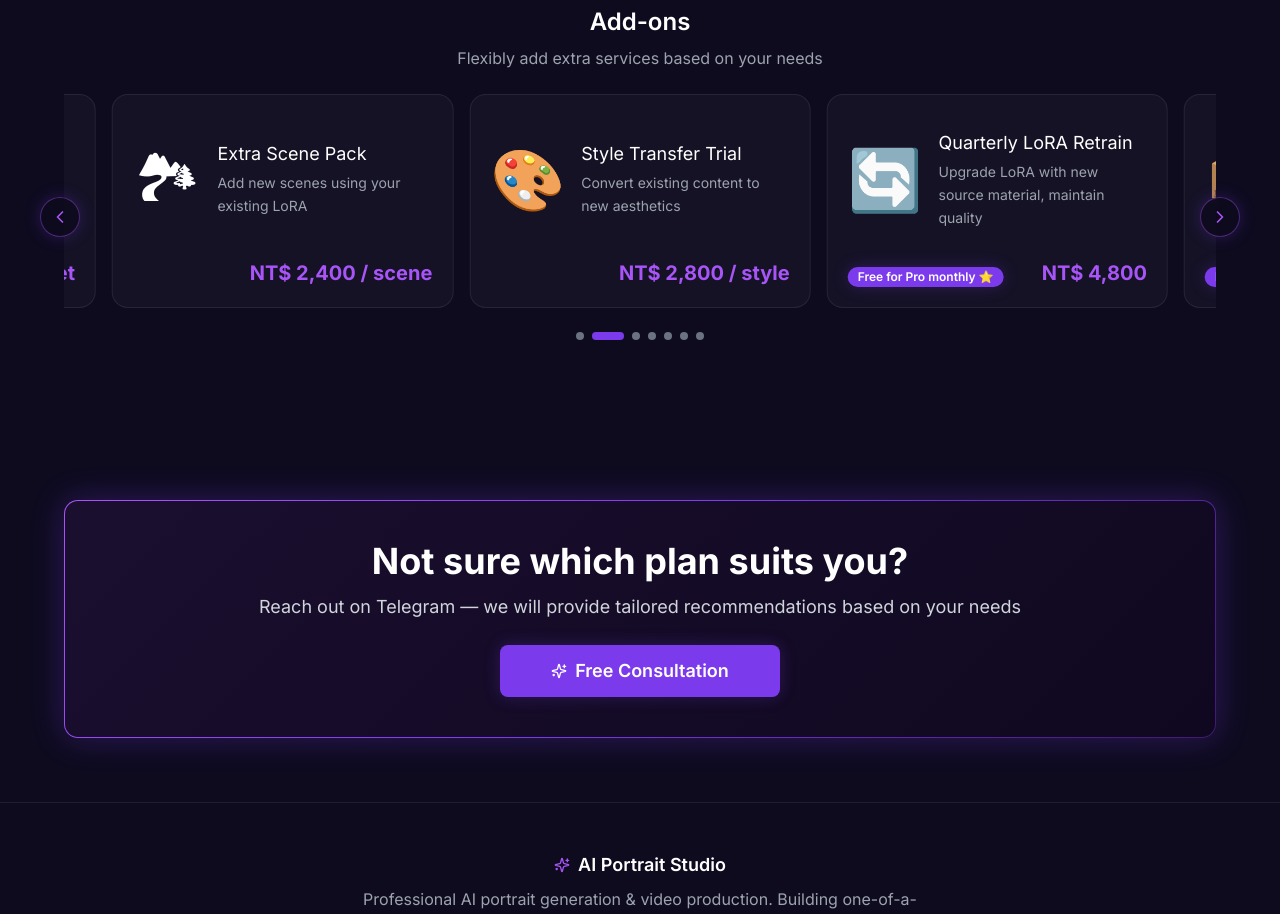
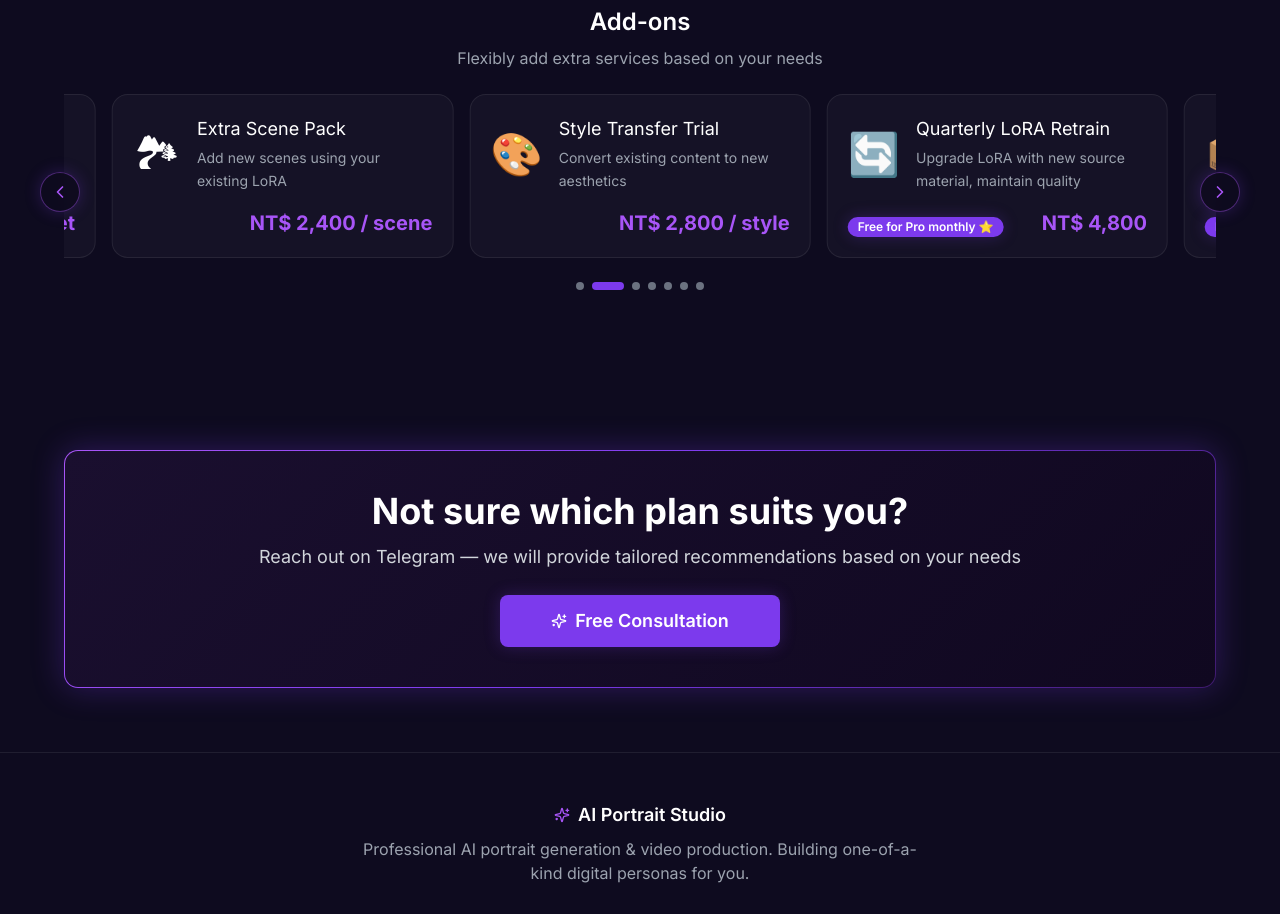
Before and after one commit to leadingtw273/ai-portrait-studio-site, a React (Vite) app: page / in a window 1280 px wide. Shown: the part 3280-4194 px from the top of the page. Built offline with nearby package versions, Linux system fonts and the light colour scheme.

Commit message:
tweak(AddOnCard): emoji icon 縮小 0.7× (text-6xl 60px → text-[42px])、垂直置中 (items-center + self-center)
Co-Authored-By: Claude Opus 4.7 (1M context) <noreply@anthropic.com>

```diff
--- a/src/components/AddOnCard.tsx
+++ b/src/components/AddOnCard.tsx
@@ -22,9 +22,9 @@ export function AddOnCard({
         className,
       )}
     >
-      {/* icon + 標題 + 副標題 同行排列、icon 大小與 name+desc 兩行高度齊 */}
+      {/* icon + 標題 + 副標題 同行排列、icon 縮小 0.7×、垂直置中 */}
       <div className="flex items-center gap-4 mb-4 flex-1">
-        <div className="text-6xl leading-none shrink-0 self-center" aria-hidden="true">
+        <div className="text-[42px] leading-none shrink-0 self-center" aria-hidden="true">
           {emoji}
         </div>
         <div className="flex-1 min-w-0">
```
